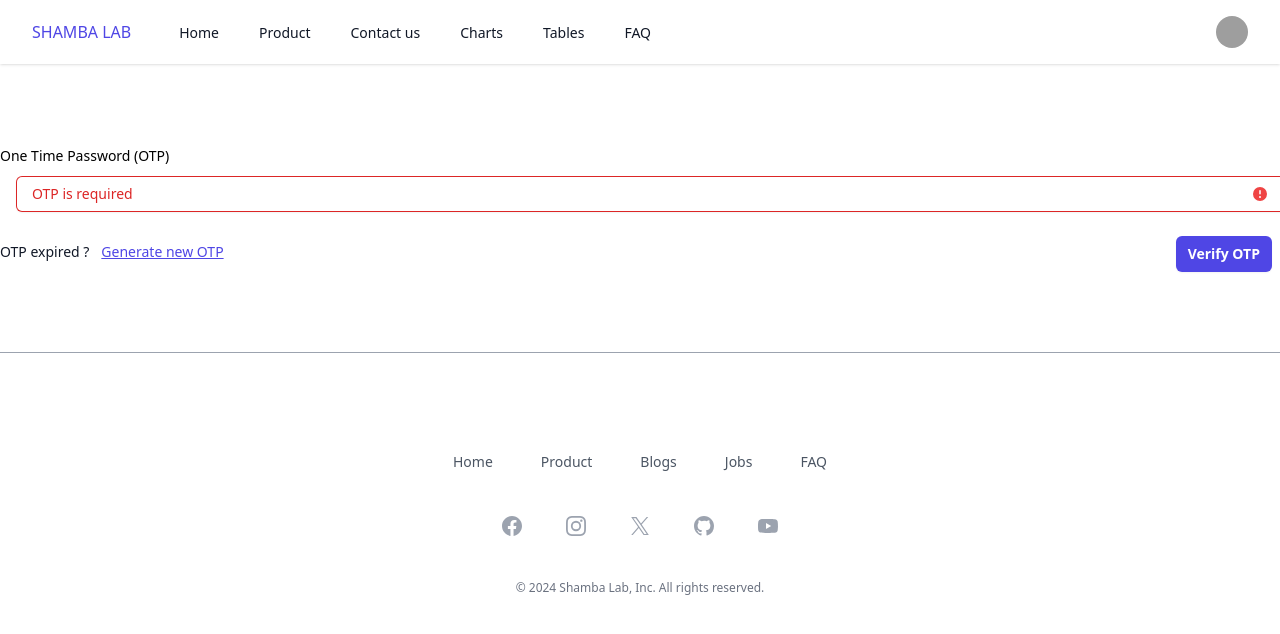
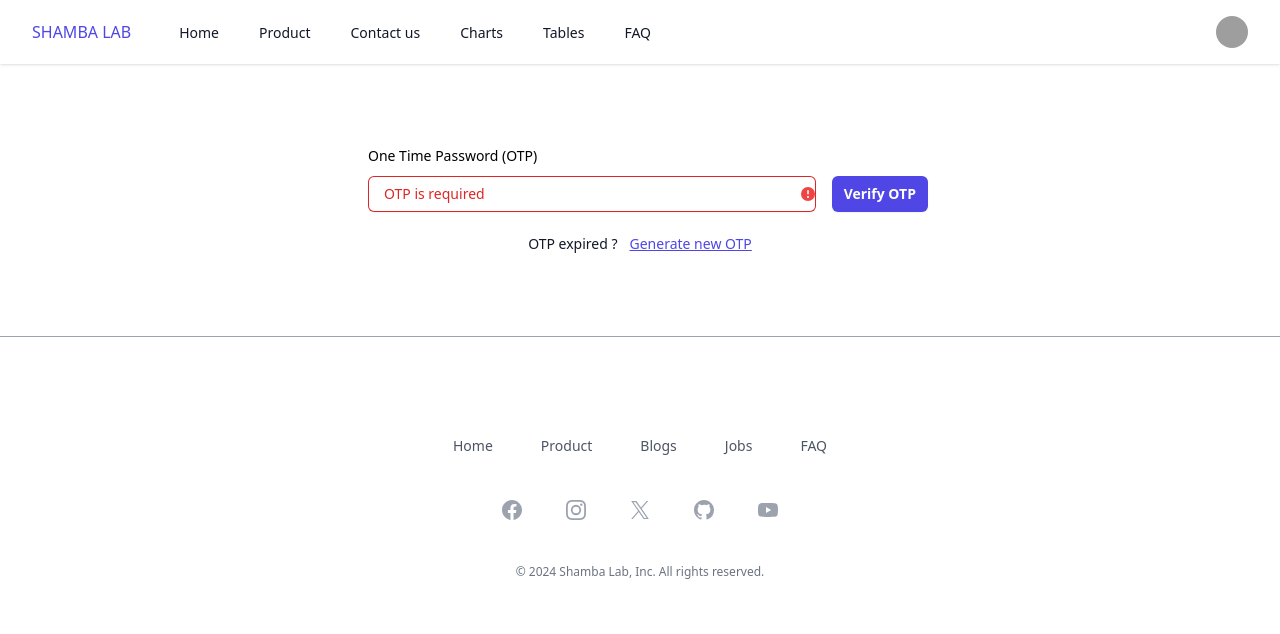
Before and after one commit to lennyjuma/shamba-ui, a Vue app: page /verify/otp in a window 1280 px wide. Both pictures are taken after a click on the button "Verify OTP". Shown: the top 634 px of the page. Built offline with nearby package versions, Linux system fonts and the light colour scheme; no server answers; grey boxes are pictures that could not be loaded; what highcharts-vue would draw is missing.

Commit message:
VERIFY OTP

```diff
--- a/src/components/form/CInput.vue
+++ b/src/components/form/CInput.vue
@@ -20,7 +20,7 @@ const props = defineProps<{
       <input v-model="input_value" :type="input_type" :name="label_name" :id="label_name + '_id' "
              :class="[validation_error.status ? 'border-red-600 ring-red-600 focus:ring-0 outline-red-300 placeholder:text-red-600  focus:outline-red-600' : '', input_class_style ,'placeholder:pl-1 col-start-1 row-start-1 block w-full rounded-md border-0 py-1.5 text-gray-900 shadow-sm ring-1 ring-inset ring-gray-300 placeholder:text-gray-400 focus:ring-2 focus:ring-inset focus:ring-indigo-600 sm:text-sm sm:leading-6']"
              :placeholder="validation_error.status ? validation_error.message : placeholder" aria-invalid="true" aria-describedby="email-error" />
-      <ExclamationCircleIcon v-if="validation_error.status" class="pointer-events-none col-start-1 row-start-1 mr-3 size-5 self-center justify-self-end text-red-500 sm:size-4" aria-hidden="true" />
+      <ExclamationCircleIcon v-if="validation_error.status" class="pointer-events-none col-start-1 row-start-1  size-5 self-center justify-self-end text-red-500 sm:size-4" aria-hidden="true" />
     </div>
     <p v-if="validation_error.status" class="mt-2 hidden text-sm text-red-600" id="email-error">{{validation_error.message}}</p>
   </div>
--- a/src/compossables/Axios.ts
+++ b/src/compossables/Axios.ts
@@ -26,7 +26,7 @@ export async function useRestController(
   const responseDTO = ref({}); //make this a state
 
   const key = localStorage.getItem("access_token");
-  if (method !== "auth") {
+  if (method != "auth") {
     axios.defaults.headers.common["Authorization"] = `Bearer ${key}`;
   }
 
--- a/src/views/verify/SMSVerify.vue
+++ b/src/views/verify/SMSVerify.vue
@@ -14,17 +14,20 @@ const verify_phone_number = () => {
 </script>
 
 <template>
-  <div class="w-full max-w-7xl mx-auto my-20">
-    <CInput placeholder="Enter the OTP sent to your phone." v-model:input_value="otp" :validation_error="otp_err"
-            input_type="text" label_name="One Time Password (OTP)" input_class_style="sm:mx-4" class=" "/>
-    <div class="mt-5 flex flex-col sm:flex-row justify-center space-y-1 items-center">
-      <label for="country" class="block text-sm font-light leading-6 text-gray-900">OTP expired ?
+  <div class="max-w-xl w-full flex-col items-center mx-auto   my-20">
+    <div class="flex justify-evenly items-center">
+      <CInput placeholder="Enter the OTP sent to your phone." v-model:input_value="otp" :validation_error="otp_err"
+              input_type="text" label_name="One Time Password (OTP)" input_class_style=" " class=" flex-grow justify-self-center flex-grow w-1/2 px-4"/>
+      <button @click="verify_phone_number()"
+              class="flex  mt-auto justify-center rounded-md bg-indigo-600 px-3 py-1.5 text-sm font-semibold leading-6 text-white shadow-sm hover:bg-indigo-500 focus-visible:outline focus-visible:outline-2 focus-visible:outline-offset-2 focus-visible:outline-indigo-600">Verify OTP</button>
+    </div>
+
+    <div class="mt-5 flex flex-col sm:flex-row  justify-center space-y-1 items-center">
+      <label for="country" class="block text-left text-sm font-light leading-6 text-gray-900">OTP expired ?
         <router-link to="/verify/otp" class="text-indigo-600 font-medium">&emsp13;
           <span class="underline">Generate new OTP</span>
         </router-link>
       </label>
-      <button @click="verify_phone_number()"
-              class="flex w-1/2 ml-auto mr-auto sm:mr-2 sm:w-auto  justify-center rounded-md bg-indigo-600 px-3 py-1.5 text-sm font-semibold leading-6 text-white shadow-sm hover:bg-indigo-500 focus-visible:outline focus-visible:outline-2 focus-visible:outline-offset-2 focus-visible:outline-indigo-600">Verify OTP</button>
 
     </div>
 
```
